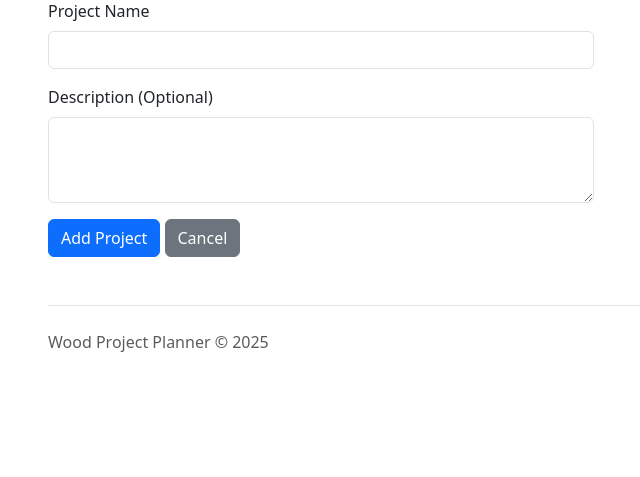
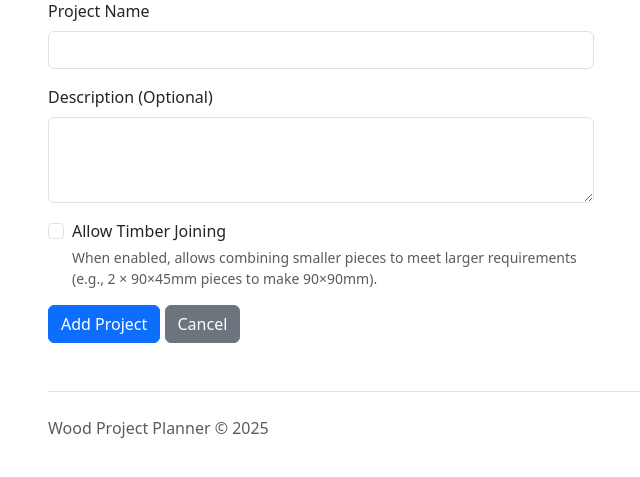
Before and after one commit to djh00t/wood_cut_calc, a Flask app: page /project/add in a window 1280 px wide. Shown: the part 176-653 px from the top of the page, without its empty margins (34-674 px from the left). Run offline with Flask 3, Linux system fonts and the light colour scheme; parts of the project's set-up code (start-up, migrations or seed data) failed here and were passed over.

Commit message:
feat(project_form): Add 'Allow Timber Joining' checkbox to project form
Signed-off-by: David Hooton <david@hooton.org>

```diff
--- a/templates/project_form.html
+++ b/templates/project_form.html
@@ -21,6 +21,20 @@
                 <textarea class="form-control" id="description" name="description" rows="3">{{ project.description if edit_mode else '' }}</textarea>
             </div>
 
+            <div class="mb-3">
+                <div class="form-check">
+                    <input class="form-check-input" type="checkbox" id="allow_timber_joining" name="allow_timber_joining"
+                           {% if edit_mode and project.allow_timber_joining %}checked{% endif %}>
+                    <label class="form-check-label" for="allow_timber_joining">
+                        Allow Timber Joining
+                    </label>
+                    <div class="form-text">
+                        When enabled, allows combining smaller pieces to meet larger requirements
+                        (e.g., 2 × 90×45mm pieces to make 90×90mm).
+                    </div>
+                </div>
+            </div>
+
             <button type="submit" class="btn btn-primary">
                 {% if edit_mode %}Update{% else %}Add{% endif %} Project
             </button>
```
